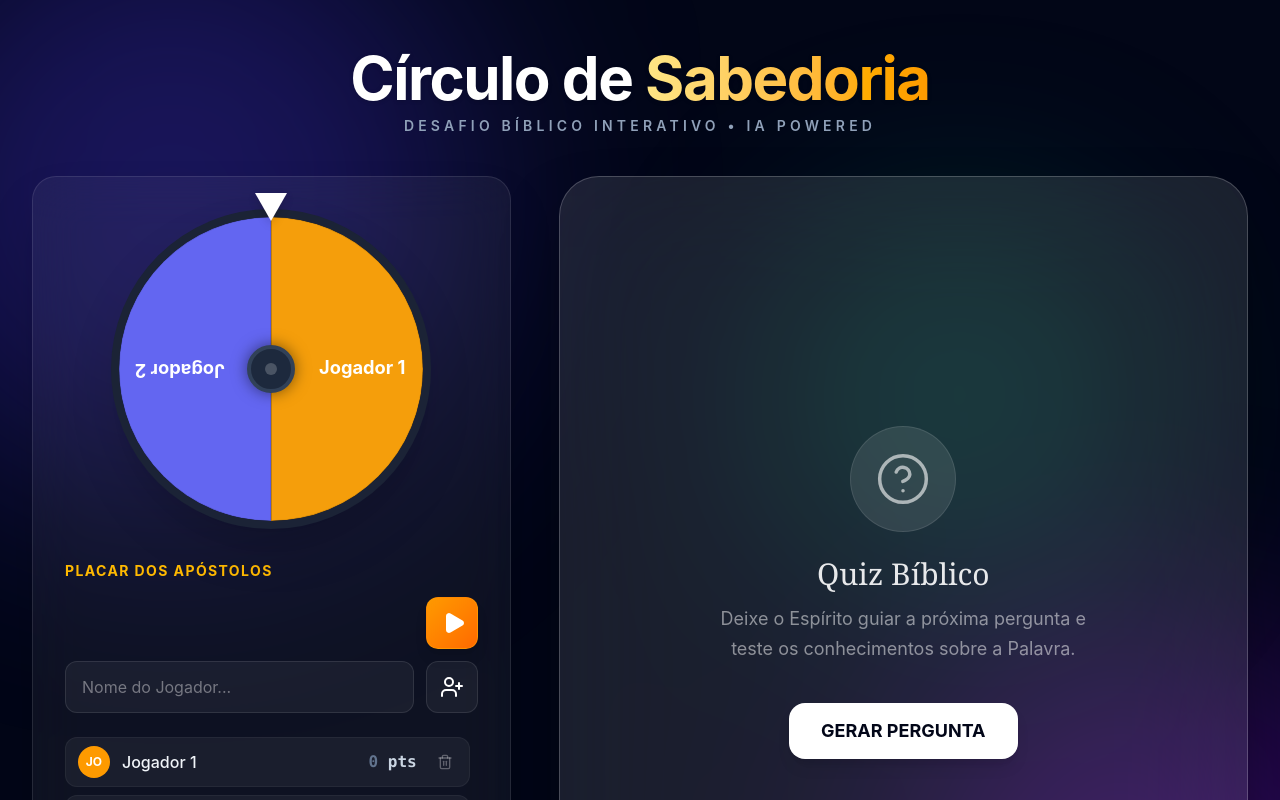
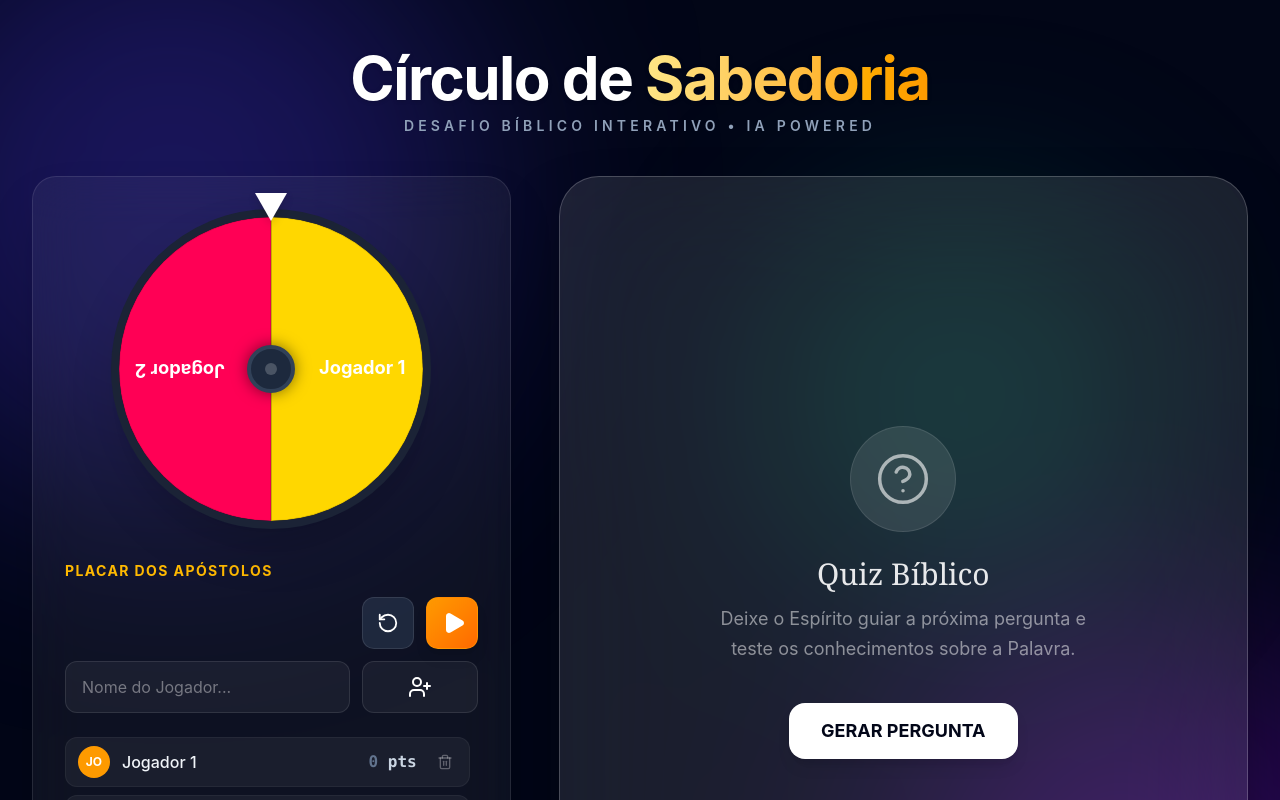
Before and after one commit to renatfinal/Roleta-de-Sabedoria-Biblica-, a Next.js app: page / in a window 1280 px wide. Shown: the top 800 px of the page. Built offline with nearby package versions, Linux system fonts and the light colour scheme.

Commit message:
feat(roulette): Enhance visual appeal and usability
Introduces vibrant colors to the roulette and a reset button for the spin state. This improves the overall aesthetic and provides a better user experience by allowing easy re-spinning.

```diff
--- a/components/roulette.tsx
+++ b/components/roulette.tsx
@@ -2,7 +2,7 @@
 
 import { useState, useRef, useEffect } from "react";
 import { Player } from "@/app/page";
-import { Trash2, UserPlus, Play } from "lucide-react";
+import { Trash2, UserPlus, Play, RotateCcw } from "lucide-react";
 import { motion, AnimatePresence } from "motion/react";
 
 interface RouletteProps {
@@ -14,12 +14,12 @@ interface RouletteProps {
 }
 
 const COLORS = [
-  "#f59e0b", // amber-500
-  "#6366f1", // indigo-500
-  "#10b981", // emerald-500
-  "#f43f5e", // rose-500
-  "#0ea5e9", // cyan-500
-  "#8b5cf6", // violet-500
+  "#FFD700", // Vibrant Gold
+  "#FF0055", // Vibrant Pink
+  "#00FF66", // Vibrant Green
+  "#00BFFF", // Vibrant Blue
+  "#AA00FF", // Vibrant Purple
+  "#FF5500", // Vibrant Orange
 ];
 
 export default function Roulette({ players, setPlayers, onWinnerSelect, selectedBook, setSelectedBook }: RouletteProps) {
@@ -226,6 +226,19 @@ export default function Roulette({ players, setPlayers, onWinnerSelect, selected
             />
           </div>
           <div className="flex flex-col gap-3 shrink-0">
+            <div className="flex gap-3">
+              <button
+                onClick={() => {
+                  if (confirm("Tem certeza que deseja zerar todas as pontuações?")) {
+                    setPlayers(players.map(p => ({ ...p, score: 0 })));
+                  }
+                }}
+                disabled={players.length === 0}
+                title="Zerar Pontuações"
+                className="w-[52px] h-[52px] bg-slate-700/50 hover:bg-rose-500/80 border border-white/10 hover:border-rose-500/50 disabled:opacity-50 disabled:cursor-not-allowed rounded-xl flex items-center justify-center text-white transition-all active:scale-95"
+              >
+                <RotateCcw size={22} />
+              </button>
               <button
                 onClick={spinRoulette}
                 disabled={isSpinning || players.length === 0}
@@ -238,10 +251,11 @@ export default function Roulette({ players, setPlayers, onWinnerSelect, selected
                   <Play className="fill-current w-6 h-6 ml-1" />
                 )}
               </button>
+            </div>
             <button
               onClick={addPlayer}
               title="Adicionar Jogador"
-              className="w-[52px] h-[52px] bg-white/5 hover:bg-white/10 border border-white/10 hover:border-white/20 rounded-xl flex items-center justify-center text-white transition-colors active:scale-95"
+              className="w-full h-[52px] bg-white/5 hover:bg-white/10 border border-white/10 hover:border-white/20 rounded-xl flex items-center justify-center text-white transition-colors active:scale-95"
             >
               <UserPlus size={24} />
             </button>
```
Lines whose indentation alone changed are shown as unchanged.
